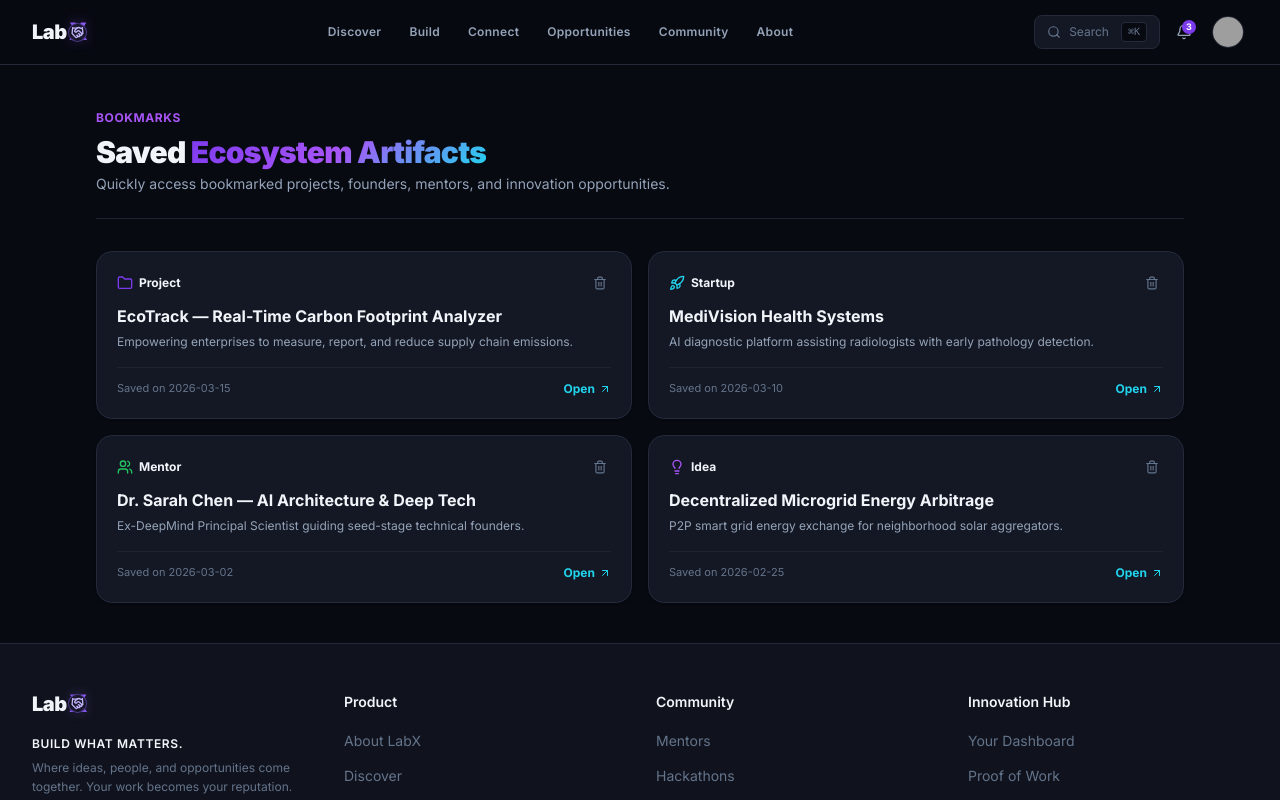
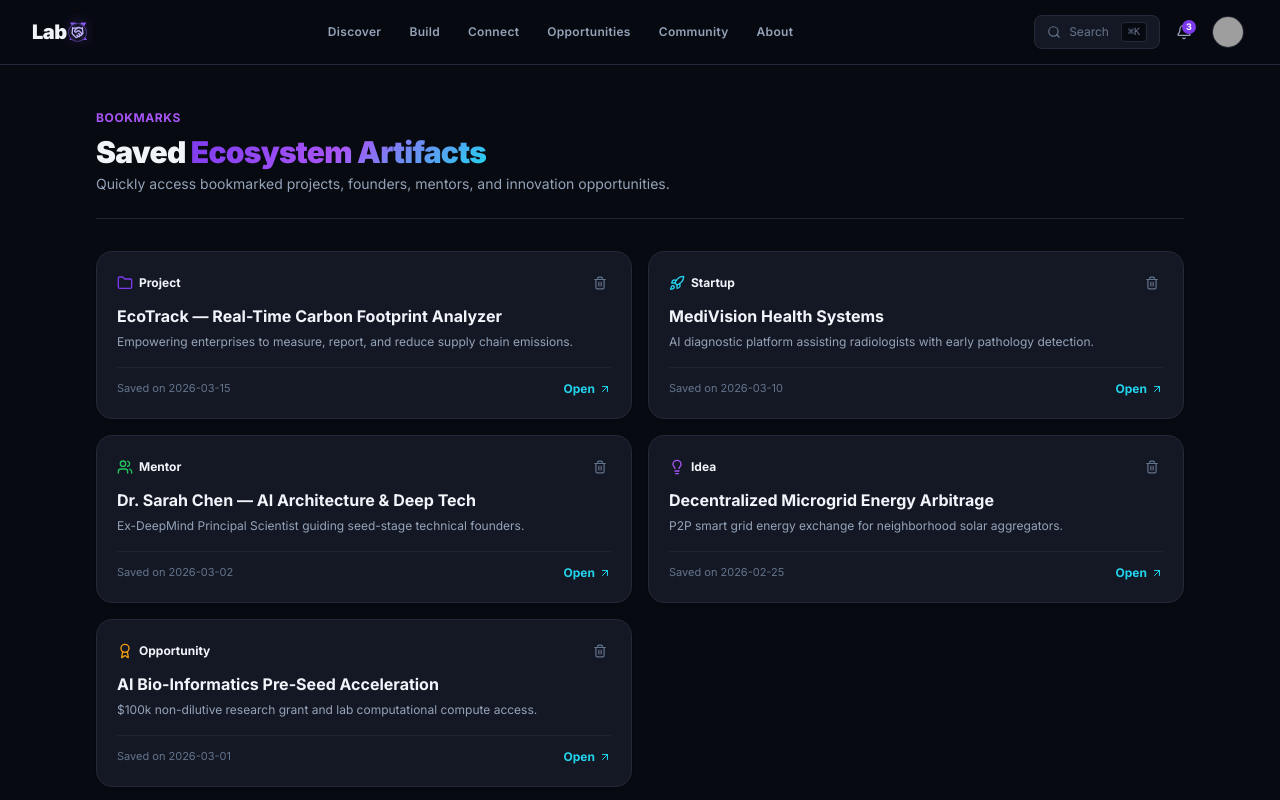
Before and after one commit to RithikaSaravanakumar/labx, a React (Vite) app: page /saved in a window 1280 px wide. Shown: the top 800 px of the page. Built offline with nearby package versions, Linux system fonts and the light colour scheme; grey boxes are pictures that could not be loaded.

Commit message:
feat(data): centralize mockApplications and mockSavedItems and add multi-role mappings

```diff
--- a/src/data/mockData.ts
+++ b/src/data/mockData.ts
@@ -1,4 +1,4 @@
-import type { User, Project, Startup, Mentor, Idea, BuildUpdate, Hackathon, Opportunity, Contribution, Notification, Achievement } from '../types';
+import type { User, Project, Startup, Mentor, Idea, BuildUpdate, Hackathon, Opportunity, Contribution, Notification, Achievement, ApplicationItem, SavedItem } from '../types';
 
 // ===== USERS =====
 export const mockUsers: User[] = [
@@ -8,6 +8,7 @@ export const mockUsers: User[] = [
     name: 'Aarav Sharma',
     avatar: 'https://api.dicebear.com/9.x/avataaars/svg?seed=Aarav',
     role: 'builder',
+    roles: ['builder', 'creator'],
     bio: 'Full-stack developer passionate about AI and healthcare innovation. Building MediVision AI.',
     location: 'Bangalore, India',
     skills: ['React', 'Python', 'TensorFlow', 'Node.js', 'TypeScript'],
@@ -32,6 +33,7 @@ export const mockUsers: User[] = [
     name: 'Priya Nair',
     avatar: 'https://api.dicebear.com/9.x/avataaars/svg?seed=Priya',
     role: 'founder',
+    roles: ['founder', 'builder'],
     bio: 'Building EcoTrack — making sustainability measurable for businesses. Ex-consultant turned climate tech founder.',
     location: 'Mumbai, India',
     skills: ['Product Management', 'Python', 'Data Science', 'Strategy'],
@@ -53,6 +55,7 @@ export const mockUsers: User[] = [
     name: 'Rahul Krishnan',
     avatar: 'https://api.dicebear.com/9.x/avataaars/svg?seed=Rahul',
     role: 'student',
+    roles: ['student', 'builder'],
     bio: 'CS student exploring AI/ML and cybersecurity. Looking for interesting projects and hackathons.',
     location: 'Chennai, India',
     skills: ['Python', 'Machine Learning', 'Java', 'React'],
@@ -73,6 +76,7 @@ export const mockUsers: User[] = [
     name: 'Meera Kapoor',
     avatar: 'https://api.dicebear.com/9.x/avataaars/svg?seed=Meera',
     role: 'mentor',
+    roles: ['mentor', 'researcher'],
     bio: '15+ years in AI/ML. VP of Engineering at a Fortune 500. Passionate about mentoring the next generation of builders.',
     location: 'Hyderabad, India',
     skills: ['Machine Learning', 'System Design', 'Leadership', 'AI Architecture'],
@@ -94,6 +98,7 @@ export const mockUsers: User[] = [
     name: 'Arjun Mehta',
     avatar: 'https://api.dicebear.com/9.x/avataaars/svg?seed=Arjun',
     role: 'investor',
+    roles: ['investor', 'founder'],
     bio: 'Angel investor focused on deep tech and AI-first startups. Previously built and exited two SaaS companies.',
     location: 'Delhi, India',
     skills: ['Venture Capital', 'Strategy', 'Product', 'Growth'],
@@ -112,6 +117,7 @@ export const mockUsers: User[] = [
     name: 'Sneha Rao',
     avatar: 'https://api.dicebear.com/9.x/avataaars/svg?seed=Sneha',
     role: 'researcher',
+    roles: ['researcher', 'builder'],
     bio: 'PhD candidate researching NLP for low-resource languages. Open source contributor.',
     location: 'Pune, India',
     skills: ['NLP', 'PyTorch', 'Research', 'Python', 'Transformers'],
@@ -883,3 +889,99 @@ export function generateContributionData(): { date: string; count: number }[] {
   }
   return data;
 }
+
+// ===== APPLICATIONS DATA =====
+export const mockApplications: ApplicationItem[] = [
+  {
+    id: 'app-1',
+    type: 'project',
+    targetId: 'p1',
+    title: 'MediVision AI — Frontend Lead & Architecture',
+    status: 'accepted',
+    appliedDate: '2026-03-12',
+    organization: 'MediVision Health Labs',
+    feedback: 'Accepted! Welcome to the core building squad. Check Discord #frontend.',
+  },
+  {
+    id: 'app-2',
+    type: 'grant',
+    targetId: 'opp-2',
+    title: 'ZeAI Pioneer Innovation Grant — Stage 1',
+    status: 'reviewing',
+    appliedDate: '2026-03-18',
+    organization: 'ZeAI Foundation',
+    feedback: 'Pitch deck under evaluation by technical investment committee.',
+  },
+  {
+    id: 'app-3',
+    type: 'mentorship',
+    targetId: 'm1',
+    title: 'Bi-Weekly Architecture Sync with Dr. Sarah Chen',
+    status: 'accepted',
+    appliedDate: '2026-03-05',
+    organization: 'AI Mentorship Network',
+    feedback: 'Approved for 4 bi-weekly technical pairing sessions.',
+  },
+  {
+    id: 'app-4',
+    type: 'hackathon',
+    targetId: 'h1',
+    title: 'Global Climate Innovation Hackathon — Team EcoAI',
+    status: 'accepted',
+    appliedDate: '2026-02-28',
+    organization: 'GreenTech Global',
+  },
+  {
+    id: 'app-5',
+    type: 'opportunity',
+    targetId: 'opp-1',
+    title: 'Decentralized Compute Residency Fellowship',
+    status: 'reviewing',
+    appliedDate: '2026-03-20',
+    organization: 'OpenGrid Research',
+  },
+];
+
+// ===== SAVED ITEMS DATA =====
+export const mockSavedItems: SavedItem[] = [
+  {
+    id: 'save-1',
+    type: 'project',
+    targetId: 'p2',
+    title: 'EcoTrack — Real-Time Carbon Footprint Analyzer',
+    description: 'Empowering enterprises to measure, report, and reduce supply chain emissions.',
+    savedDate: '2026-03-15',
+  },
+  {
+    id: 'save-2',
+    type: 'startup',
+    targetId: 's1',
+    title: 'MediVision Health Systems',
+    description: 'AI diagnostic platform assisting radiologists with early pathology detection.',
+    savedDate: '2026-03-10',
+  },
+  {
+    id: 'save-3',
+    type: 'mentor',
+    targetId: 'm1',
+    title: 'Dr. Sarah Chen — AI Architecture & Deep Tech',
+    description: 'Ex-DeepMind Principal Scientist guiding seed-stage technical founders.',
+    savedDate: '2026-03-02',
+  },
+  {
+    id: 'save-4',
+    type: 'idea',
+    targetId: 'i1',
+    title: 'Decentralized Microgrid Energy Arbitrage',
+    description: 'P2P smart grid energy exchange for neighborhood solar aggregators.',
+    savedDate: '2026-02-25',
+  },
+  {
+    id: 'save-5',
+    type: 'opportunity',
+    targetId: 'opp-3',
+    title: 'AI Bio-Informatics Pre-Seed Acceleration',
+    description: '$100k non-dilutive research grant and lab computational compute access.',
+    savedDate: '2026-03-01',
+  },
+];
--- a/src/pages/MyApplicationsPage.tsx
+++ b/src/pages/MyApplicationsPage.tsx
@@ -3,51 +3,10 @@ import { Link } from 'react-router-dom';
 import { motion } from 'framer-motion';
 import { Clock, CheckCircle2, XCircle, ArrowUpRight } from 'lucide-react';
 import type { ApplicationItem } from '../types';
-
-const INITIAL_APPLICATIONS: ApplicationItem[] = [
-  {
-    id: 'app-1',
-    type: 'project',
-    targetId: 'p1',
-    title: 'MediVision AI — Frontend Lead & Architecture',
-    status: 'accepted',
-    appliedDate: '2026-03-12',
-    organization: 'MediVision Health Labs',
-    feedback: 'Accepted! Welcome to the core building squad. Check Discord #frontend.',
-  },
-  {
-    id: 'app-2',
-    type: 'grant',
-    targetId: 'opp-2',
-    title: 'ZeAI Pioneer Innovation Grant — Stage 1',
-    status: 'reviewing',
-    appliedDate: '2026-03-18',
-    organization: 'ZeAI Foundation',
-    feedback: 'Pitch deck under evaluation by technical investment committee.',
-  },
-  {
-    id: 'app-3',
-    type: 'mentorship',
-    targetId: 'm1',
-    title: 'Bi-Weekly Architecture Sync with Dr. Sarah Chen',
-    status: 'accepted',
-    appliedDate: '2026-03-05',
-    organization: 'AI Mentorship Network',
-    feedback: 'Approved for 4 bi-weekly technical pairing sessions.',
-  },
-  {
-    id: 'app-4',
-    type: 'hackathon',
-    targetId: 'h1',
-    title: 'Global Climate Innovation Hackathon — Team EcoAI',
-    status: 'accepted',
-    appliedDate: '2026-02-28',
-    organization: 'GreenTech Global',
-  },
-];
+import { mockApplications } from '../data/mockData';
 
 export default function MyApplicationsPage() {
-  const [applications] = useState<ApplicationItem[]>(INITIAL_APPLICATIONS);
+  const [applications] = useState<ApplicationItem[]>(mockApplications);
 
   const getStatusBadge = (status: ApplicationItem['status']) => {
     switch (status) {
--- a/src/pages/SavedItemsPage.tsx
+++ b/src/pages/SavedItemsPage.tsx
@@ -3,44 +3,10 @@ import { Link } from 'react-router-dom';
 import { motion } from 'framer-motion';
 import { Bookmark, ArrowUpRight, Trash2, Folder, Rocket, Award, Lightbulb, Users } from 'lucide-react';
 import type { SavedItem } from '../types';
-
-const INITIAL_SAVED: SavedItem[] = [
-  {
-    id: 'save-1',
-    type: 'project',
-    targetId: 'p2',
-    title: 'EcoTrack — Real-Time Carbon Footprint Analyzer',
-    description: 'Empowering enterprises to measure, report, and reduce supply chain emissions.',
-    savedDate: '2026-03-15',
-  },
-  {
-    id: 'save-2',
-    type: 'startup',
-    targetId: 's1',
-    title: 'MediVision Health Systems',
-    description: 'AI diagnostic platform assisting radiologists with early pathology detection.',
-    savedDate: '2026-03-10',
-  },
-  {
-    id: 'save-3',
-    type: 'mentor',
-    targetId: 'm1',
-    title: 'Dr. Sarah Chen — AI Architecture & Deep Tech',
-    description: 'Ex-DeepMind Principal Scientist guiding seed-stage technical founders.',
-    savedDate: '2026-03-02',
-  },
-  {
-    id: 'save-4',
-    type: 'idea',
-    targetId: 'i1',
-    title: 'Decentralized Microgrid Energy Arbitrage',
-    description: 'P2P smart grid energy exchange for neighborhood solar aggregators.',
-    savedDate: '2026-02-25',
-  },
-];
+import { mockSavedItems } from '../data/mockData';
 
 export default function SavedItemsPage() {
-  const [items, setItems] = useState<SavedItem[]>(INITIAL_SAVED);
+  const [items, setItems] = useState<SavedItem[]>(mockSavedItems);
 
   const removeItem = (id: string) => {
     setItems(prev => prev.filter(i => i.id !== id));
--- a/src/types/index.ts
+++ b/src/types/index.ts
@@ -390,7 +390,7 @@ export interface DemoPersona {
 
 export interface ApplicationItem {
   id: string;
-  type: 'project' | 'grant' | 'mentorship' | 'hackathon';
+  type: 'project' | 'grant' | 'mentorship' | 'hackathon' | 'opportunity';
   targetId: string;
   title: string;
   status: 'pending' | 'reviewing' | 'accepted' | 'declined';
```
